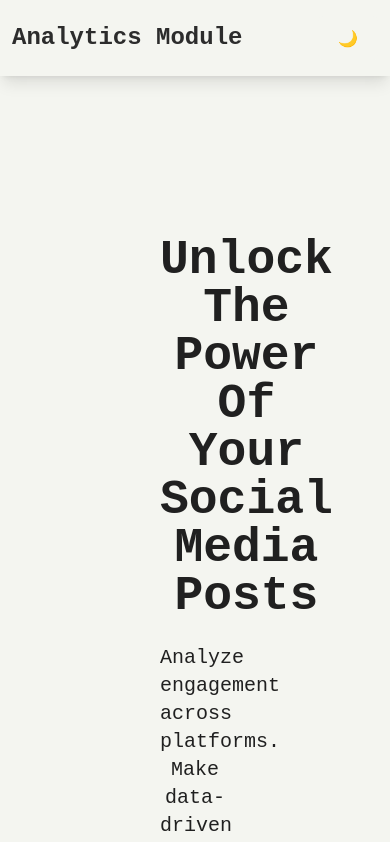
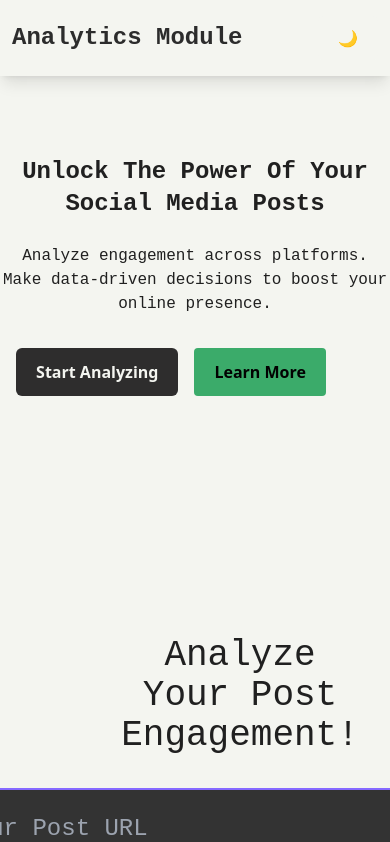
Before and after one commit to kunstewi/Analytics-Module, a React (Vite) app: page / in a window 390 px wide. Shown: the top 842 px of the page. Built offline with nearby package versions, Linux system fonts and the light colour scheme.

Commit message:
Made the texts responsive

```diff
--- a/src/components/Pages/LandingPage.jsx
+++ b/src/components/Pages/LandingPage.jsx
@@ -5,16 +5,15 @@ const LandingPage = () => {
   const navigate = useNavigate();
 
   return (
-    <div className="min-h-5/6 justify-between p-40">
-      <div className="flex text-5xl max-w-5xl mx-auto font-black font-envyBold text-center ">
+    <div className="min-h-5/6 justify-between pt-20 sm:pt-40">
+      <div className="flex flex-col text-2xl sm:text-4xl md:text-6xl lg:text-8xl w-full mx-auto font-black font-envyBold text-center ">
         <h1>
-          Unlock The Power Of Your Social Media <br /> Posts
+          Unlock The Power Of Your Social Media Posts
         </h1>
       </div>
-      <div className="text-xl max-w-5xl mx-auto font-thin font-envyPropo text-center pt-6">
+      <div className="text-base  sm:text-lg md:text-3xl max-w-5xl mx-auto font-thin font-envyPropo text-center pt-6">
         <h2>
-          Analyze engagement across platforms. Make data-driven decisions to{" "}
-          <br />
+          Analyze engagement across platforms. Make data-driven decisions to
           boost your online presence.
         </h2>
       </div>
```
